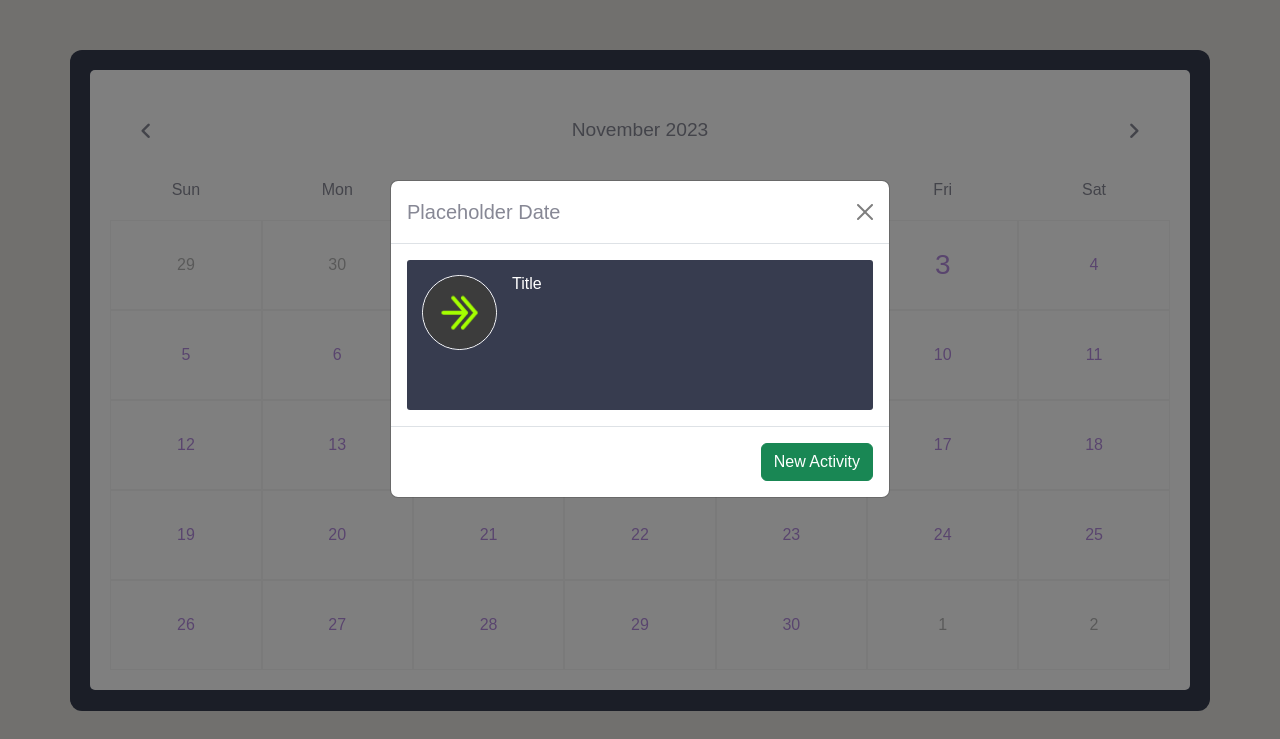
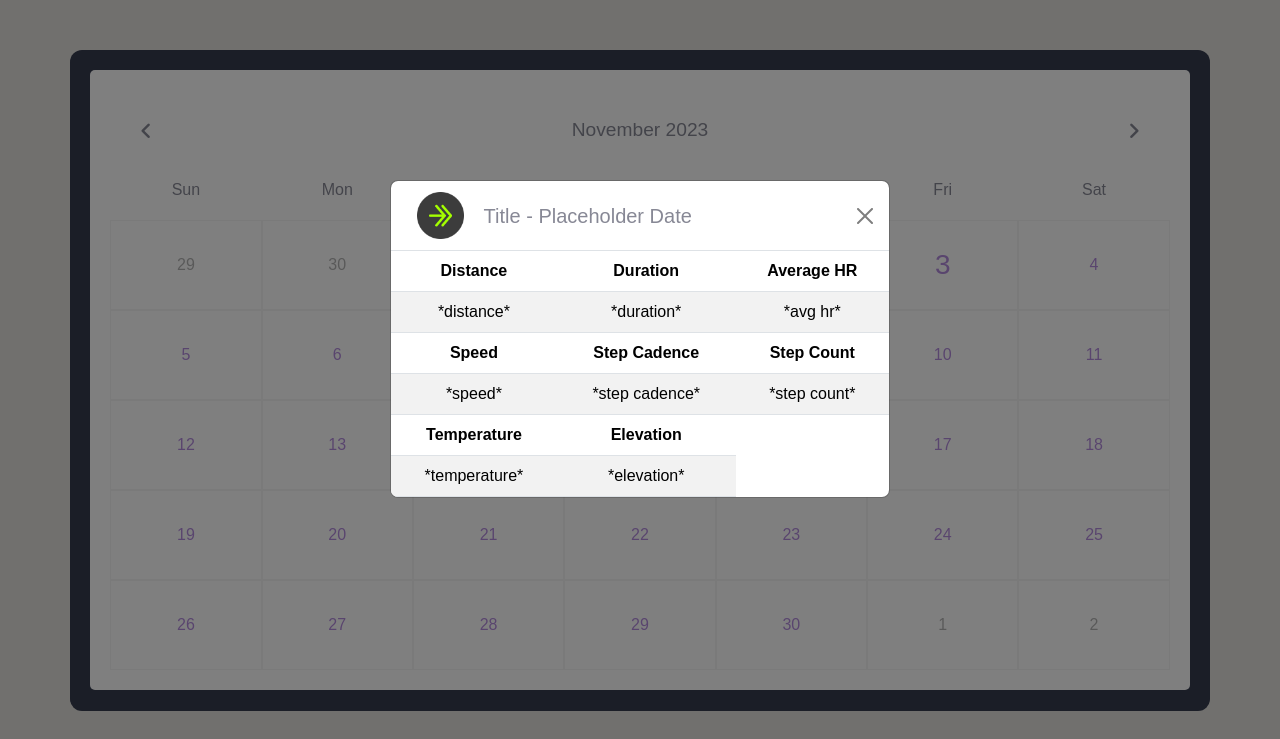
Before and after one commit to CobyArambula/fitness-planner, a plain HTML site: page index.html in a window 1280 px wide. Both pictures are taken after a click on the element "10". Shown: the part 61-800 px from the top of the page. Drawn offline with nearby package versions, Linux system fonts and the light colour scheme.

Commit message:
calendar design completed for now

```diff
--- a/index.html
+++ b/index.html
@@ -76,7 +76,8 @@
               >
                 <div class="modal-content">
                   <div class="modal-header">
-                    <h1 class="modal-title fs-5">Placeholder Date</h1>
+                    <img src="/assets/other.png" class="activity-icon" />
+                    <h1 class="modal-title fs-5">Title - Placeholder Date</h1>
                     <button
                       type="button"
                       class="btn-close"
@@ -84,17 +85,49 @@
                       aria-label="Close"
                     ></button>
                   </div>
-                  <div class="modal-body">
-                    <div class="activity">
-                      <img src="/assets/other.png" class="activity-icon" />
-                      <div class="title">Title</div>
-                    </div>
-                  </div>
-                  <div class="modal-footer">
-                    <button type="button" class="btn btn-success">
-                      New Activity
-                    </button>
-                  </div>
+
+                  <table class="table text-center table-striped">
+                    <thead>
+                      <tr>
+                        <th>Distance</th>
+                        <th>Duration</th>
+                        <th>Average HR</th>
+                      </tr>
+                    </thead>
+                    <tbody>
+                      <tr>
+                        <td>*distance*</td>
+                        <td>*duration*</td>
+                        <td>*avg hr*</td>
+                      </tr>
+                    </tbody>
+                    <thead>
+                      <tr>
+                        <th>Speed</th>
+                        <th>Step Cadence</th>
+                        <th>Step Count</th>
+                      </tr>
+                    </thead>
+                    <tbody>
+                      <tr>
+                        <td>*speed*</td>
+                        <td>*step cadence*</td>
+                        <td>*step count*</td>
+                      </tr>
+                    </tbody>
+                    <thead>
+                      <tr>
+                        <th>Temperature</th>
+                        <th>Elevation</th>
+                      </tr>
+                    </thead>
+                    <tbody>
+                      <tr>
+                        <td>*temperature*</td>
+                        <td>*elevation*</td>
+                      </tr>
+                    </tbody>
+                  </table>
                 </div>
               </div>
             </div>
--- a/script.js
+++ b/script.js
@@ -9,17 +9,6 @@ let today = new Date();
 let activeDay;
 let month = today.getMonth();
 let year = today.getFullYear();
-
-document.addEventListener("click", (e) => {
-  let clickedElem = e.target;
-  do {
-    if (clickedElem == container) {
-      return;
-    }
-    clickedElem = clickedElem.parentNode;
-  } while (clickedElem);
-  closeMenu();
-});
 
 const months = [
   "January",
--- a/styles.css
+++ b/styles.css
@@ -186,30 +186,13 @@ body {
   border-radius: 20%;
 }
 
-.activity {
-  display: flex;
-  background-color: #373c4f;
-  width: 100%;
-  height: 150px;
-  border-radius: 3px;
-  color: white;
+.activity-icon {
+  width: 10%;
+  height: 10%;
+  margin: -5px 20px -5px 10px;
 }
 
-.activity img {
-  width: 75px;
-  height: 75px;
-  margin: 15px;
-  border: 1px solid transparent;
-  border-color: #fff;
-  border-radius: 50%;
+.table {
+  margin: auto;
+  width: 100%;
 }
-
-.activity-icon {
-  width: auto;
-  height: auto;
-}
-
-.activity .title {
-  margin-top: 12px;
-  margin-right: 10px;
-}
```
